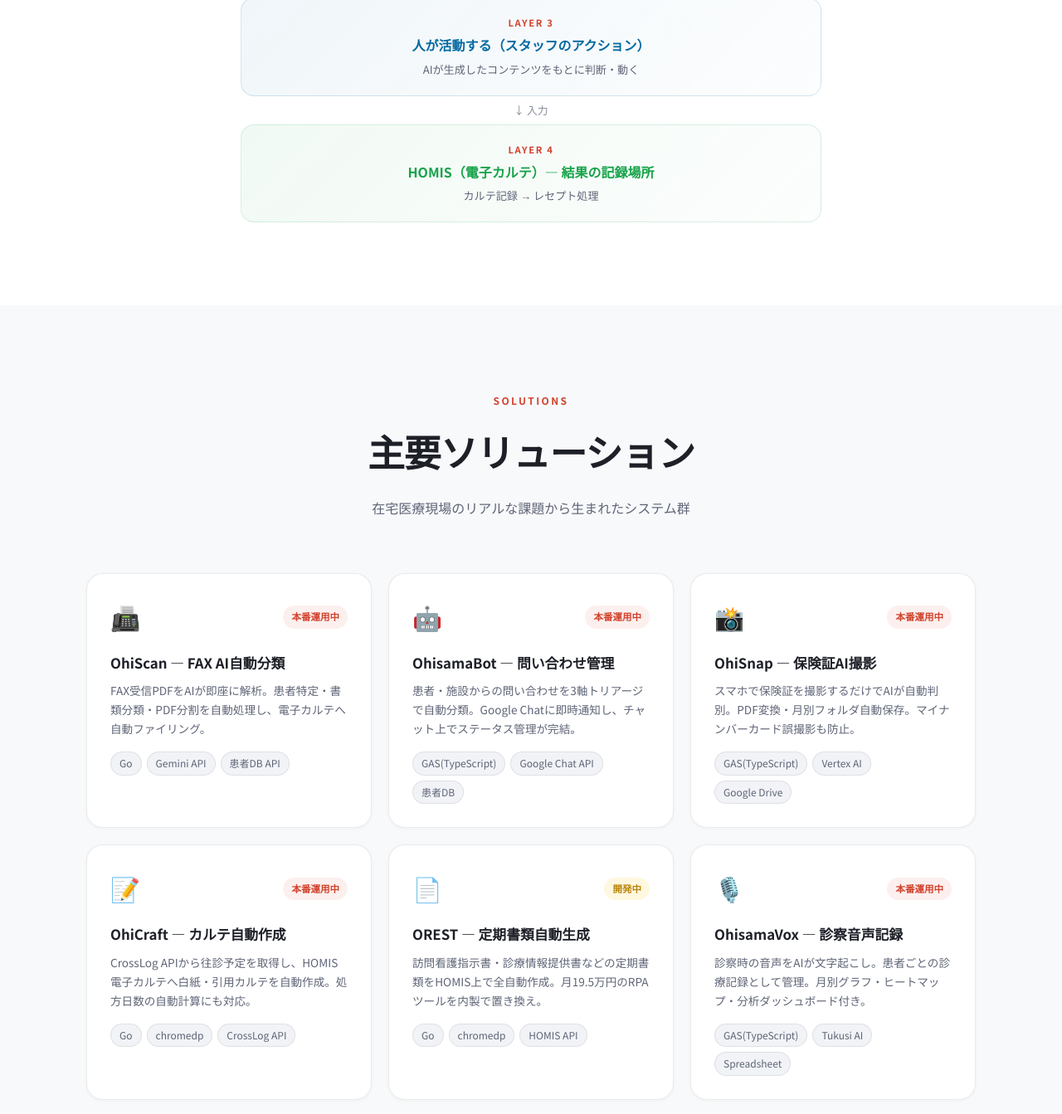
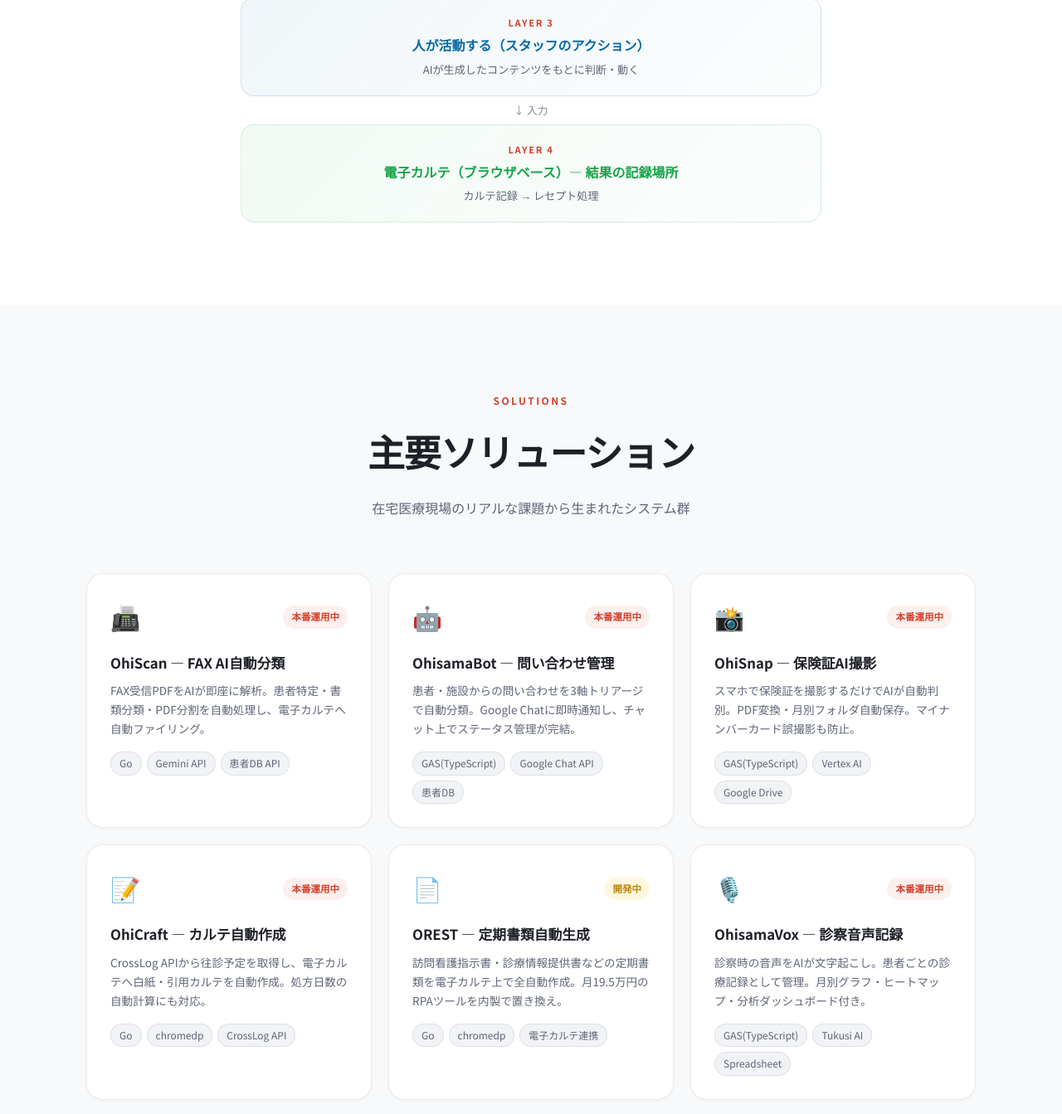
Before and after one commit to hiroshiiwaki-netizen/ohisama-dx-showcase, a plain HTML site: page index.html in a window 1280 px wide. Shown: the part 1605-2948 px from the top of the page at 83% size. Drawn offline with Linux system fonts and the light colour scheme.

Commit message:
HOMIS表記を電子カルテ（ブラウザベース）に変更

```diff
--- a/index.html
+++ b/index.html
@@ -98,7 +98,7 @@
         <div class="arrow-d">↓ 入力</div>
         <div class="layer l4">
           <div class="num">LAYER 4</div>
-          <div class="tt">HOMIS（電子カルテ）— 結果の記録場所</div>
+          <div class="tt">電子カルテ（ブラウザベース）— 結果の記録場所</div>
           <div class="ds">カルテ記録 → レセプト処理</div>
         </div>
       </div>
@@ -145,7 +145,7 @@
         <div class="sol-card reveal">
           <div class="sol-hd"><span class="sol-icon">📝</span><span class="sol-st st-run">本番運用中</span></div>
           <h3>OhiCraft — カルテ自動作成</h3>
-          <p>CrossLog APIから往診予定を取得し、HOMIS電子カルテへ白紙・引用カルテを自動作成。処方日数の自動計算にも対応。</p>
+          <p>CrossLog APIから往診予定を取得し、電子カルテへ白紙・引用カルテを自動作成。処方日数の自動計算にも対応。</p>
           <div class="sol-tags">
             <span class="sol-tag">Go</span><span class="sol-tag">chromedp</span><span class="sol-tag">CrossLog API</span>
           </div>
@@ -154,9 +154,9 @@
         <div class="sol-card reveal">
           <div class="sol-hd"><span class="sol-icon">📄</span><span class="sol-st st-dev">開発中</span></div>
           <h3>OREST — 定期書類自動生成</h3>
-          <p>訪問看護指示書・診療情報提供書などの定期書類をHOMIS上で全自動作成。月19.5万円のRPAツールを内製で置き換え。</p>
+          <p>訪問看護指示書・診療情報提供書などの定期書類を電子カルテ上で全自動作成。月19.5万円のRPAツールを内製で置き換え。</p>
           <div class="sol-tags">
-            <span class="sol-tag">Go</span><span class="sol-tag">chromedp</span><span class="sol-tag">HOMIS API</span>
+            <span class="sol-tag">Go</span><span class="sol-tag">chromedp</span><span class="sol-tag">電子カルテ連携</span>
           </div>
         </div>
 
@@ -232,7 +232,7 @@
           <div class="tech-items">
             <div class="tech-item">患者DB連携 API</div>
             <div class="tech-item">CrossLog API（訪問診療）</div>
-            <div class="tech-item">HOMIS（電子カルテ）自動操作</div>
+            <div class="tech-item">電子カルテ（ブラウザベース）自動操作</div>
             <div class="tech-item">chromedp（Go製ブラウザ自動化）</div>
           </div>
         </div>
@@ -242,7 +242,7 @@
         <span class="badge">Gemini API</span><span class="badge">Vertex AI</span><span class="badge">Google Drive</span>
         <span class="badge">Google Chat</span><span class="badge">患者DB</span><span class="badge">CrossLog</span>
         <span class="badge">chromedp</span><span class="badge">clasp</span><span class="badge">Tukusi AI</span>
-        <span class="badge">Google Spreadsheet</span><span class="badge">SOAP API</span><span class="badge">HOMIS</span>
+        <span class="badge">Google Spreadsheet</span><span class="badge">SOAP API</span><span class="badge">電子カルテ連携</span>
       </div>
     </div>
   </section>
```
